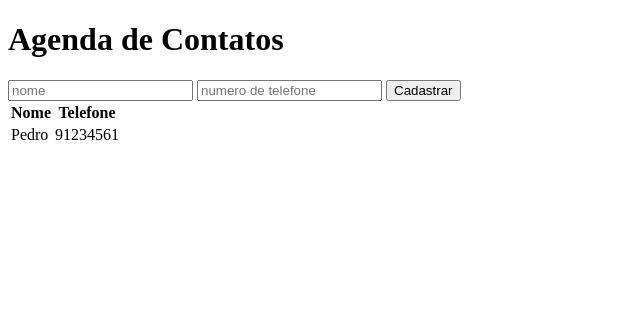
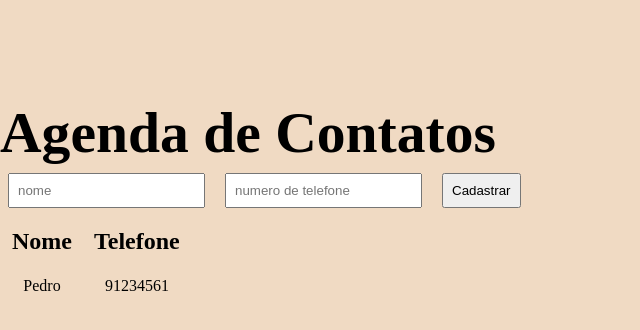
Before and after one commit to BarbasPedro/Agenda-de-Contatos, a plain HTML site: page index.html in a window 1280 px wide. Shown: the whole page, without its empty margins (0-640 px from the left). Drawn offline with Linux system fonts and the light colour scheme.

Commit message:
add main.css

```diff
--- a/index.html
+++ b/index.html
@@ -3,10 +3,13 @@
 <head>
   <meta charset="UTF-8">
   <meta name="viewport" content="width=device-width, initial-scale=1.0">
+  <link rel="stylesheet" href="main.css">
   <title>Agenda de contatos</title>
 </head>
 <body>
-  <h1>Agenda de Contatos</h1>
+  <header>
+    <h1>Agenda de Contatos</h1>
+  </header>
   <form id="form">
     <input type="text" id="nome" placeholder="nome">
     <input type="tel" id="telefone" placeholder="numero de telefone">
--- /dev/null
+++ b/main.css
@@ -0,0 +1,36 @@
+* {
+  padding: 0;
+  margin: 0;
+  box-sizing: border-box;
+}
+
+header {
+  font-size: 1.8rem;
+}
+
+body {
+  padding-top: 100px;
+  background-color: rgb(240, 218, 195);
+}
+
+form input,
+form button {
+  display: inline;
+  margin: 8px;
+  padding: 8px;
+}
+
+form img {
+  width: 30px;
+}
+
+table th {
+  font-size: 1.5rem;
+  text-align: center;
+  padding: 10px;
+}
+
+table td {
+  text-align: center;
+  padding: 10px;
+}
```
